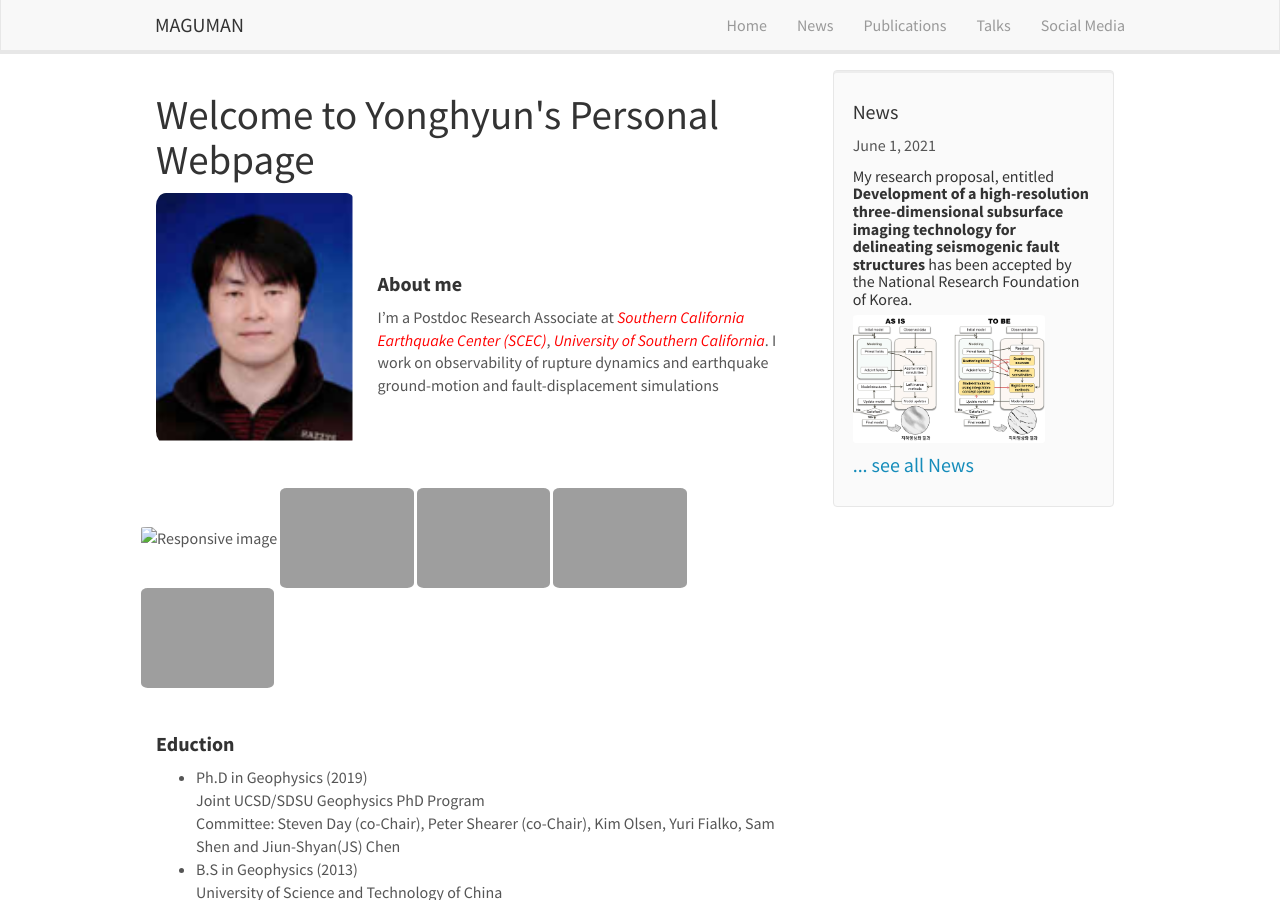
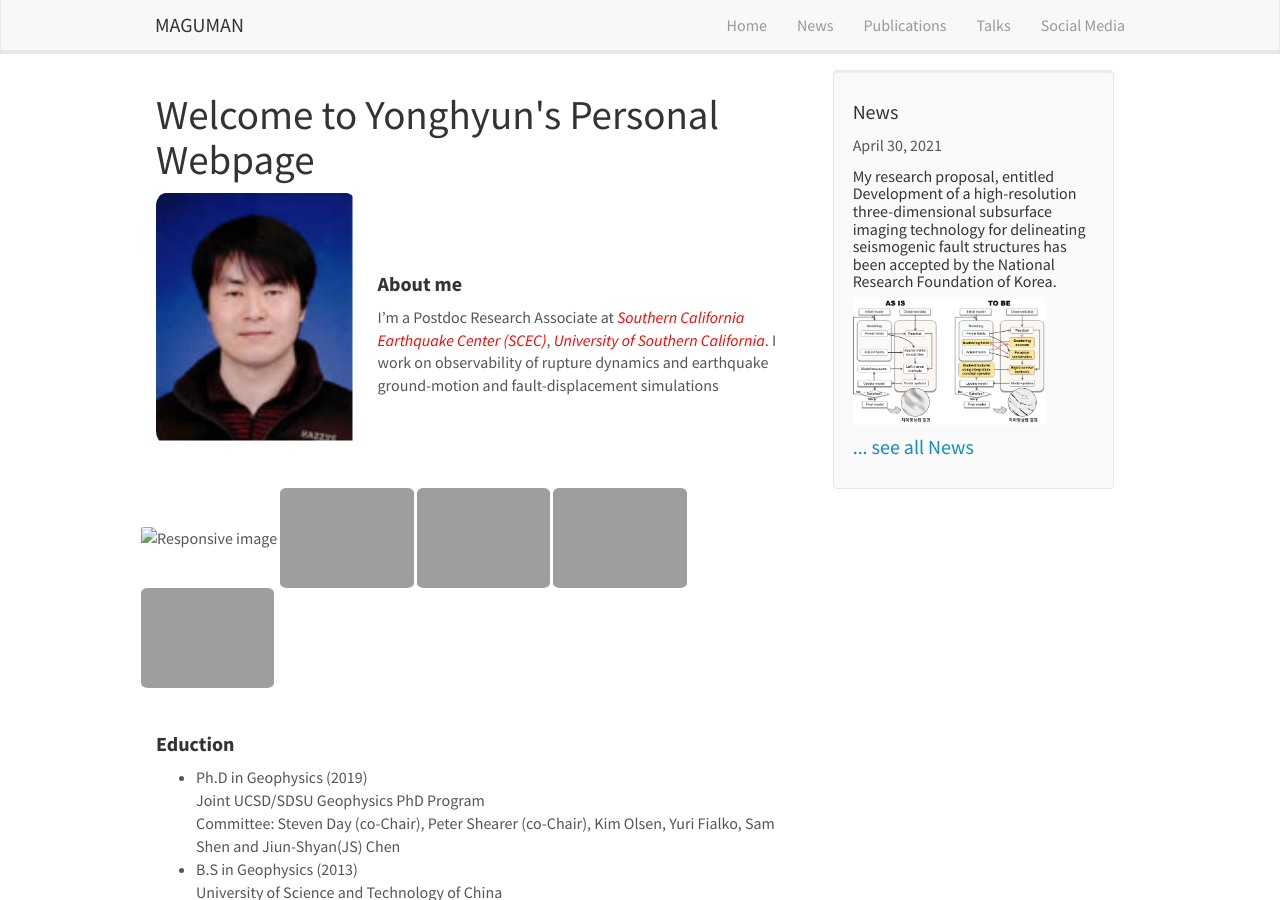
Before and after one commit to maguman/maguman.github.io, a Jekyll site: the page built from _pages/home.md, in a window 1280 px wide and 900 px high. Built offline with Jekyll 4.4.1, drawn with Linux system fonts in a browser that asks for light colours; nearby versions of some CDN libraries.

Commit message:
Update news.yml

```diff
--- a/_data/news.yml
+++ b/_data/news.yml
@@ -1,7 +1,7 @@
 # - dateApril 30, 2021
   # headline: "PhD defense! <a href='https://arxiv.org/abs/1901.00149'>is on arXiv</a>. <img src='/images/newspic/SFnews.png' class='img-responsive' style='max-width: 192px' />"
-- date: June 1, 2021
-  headline: "My research proposal, entitled <strong>Development of a high-resolution three-dimensional subsurface imaging technology for delineating seismogenic fault structures</strong> has been accepted by the National Research Foundation of Korea.<img src='/images/pubpic/nrf21_asistobe.png' class='img-responsive' style='max-width: 192px' />"
+- date: April 30, 2021
+  headline: "My research proposal, entitled Development of a high-resolution three-dimensional subsurface imaging technology for delineating seismogenic fault structures has been accepted by the National Research Foundation of Korea.<img src='/images/pubpic/nrf21_asistobe.png' class='img-responsive' style='max-width: 192px' />"
 
 # date: July 9, 2021
 # headline: "Blog updates <a href='/blogs/analysis_show.html'>Fault maturity</a>"
```
